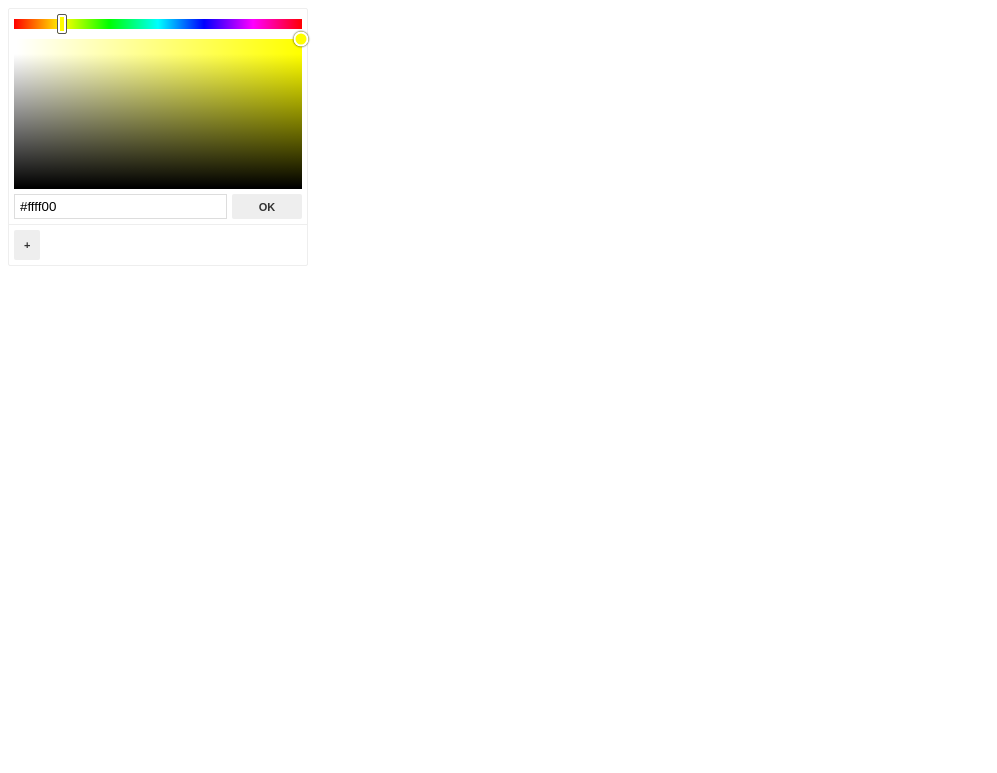
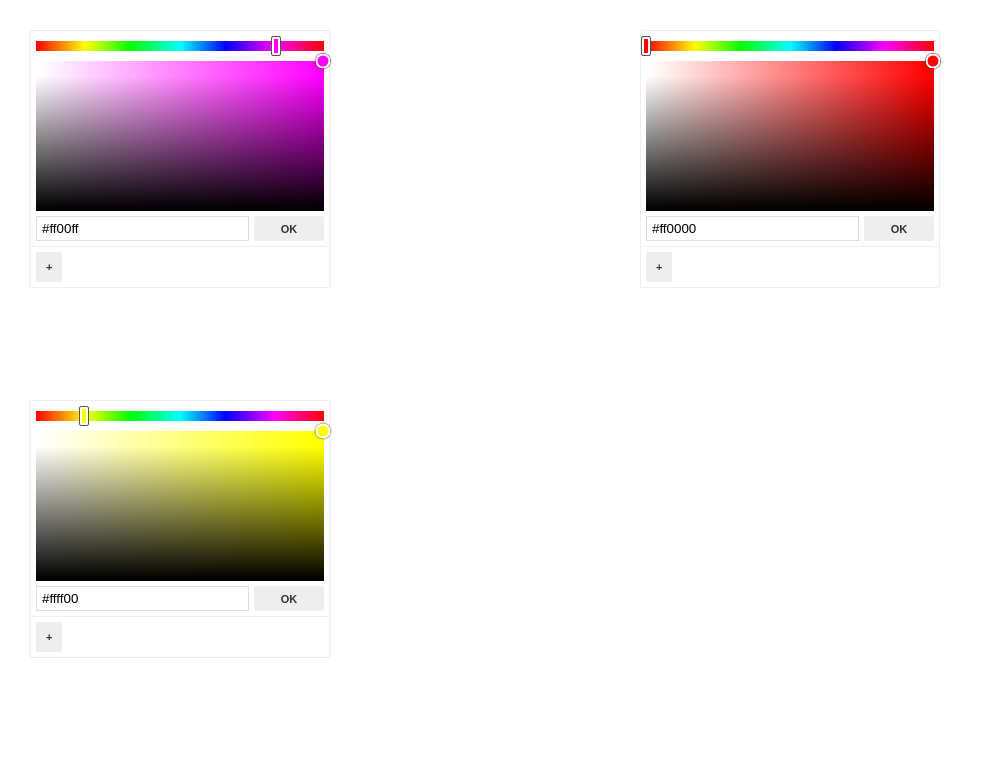
Before and after one commit to kartofelek007/color-picker, a plain HTML site: page index.html in a window 1280 px wide. Shown: the whole page, without its empty margins (0-997 px from the left). Drawn offline with Linux system fonts and the light colour scheme.

Commit message:
synchronizacja schowkow

```diff
--- a/app.js
+++ b/app.js
@@ -1,12 +1,17 @@
 import { ColorPicker } from "./colorpicker.js";
 
-const div = document.querySelector("#test");
+const c = [];
+
+{
+    const div = document.querySelector("#test1");
     const cp = new ColorPicker(div, {
-    initColor : "#ffff00",
+        initColor : "#ff00ff",
         showLibrary : true,
         showButtonOK : true,
-    dynamic : true
+        dynamic : true,
+        libraryID : "myColorsA"
     });
+    c.push(cp);
 
     cp.onColorSelect.on(color => {
         console.log(color);
@@ -15,3 +20,61 @@ cp.onColorSelect.on(color => {
     cp.onButtonClick.on(color => {
         console.log(color)
     })
+
+    cp.onColorsUpdate.on(colors => {
+        console.log(colors);
+        c.forEach(cp => cp.updateLibrary())
+    })
+}
+
+{
+    const div = document.querySelector("#test2");
+    const cp = new ColorPicker(div, {
+        initColor : "#ff0000",
+        showLibrary : true,
+        showButtonOK : true,
+        dynamic : true,
+        libraryID : "myColorsA"
+    });
+    c.push(cp);
+
+    cp.onColorSelect.on(color => {
+        console.log(color);
+    })
+
+    cp.onButtonClick.on(color => {
+        console.log(color)
+    })
+
+    cp.onColorsUpdate.on(colors => {
+        console.log(colors);
+        c.forEach(cp => cp.updateLibrary())
+    })
+
+}
+
+{
+    const div = document.querySelector("#test3");
+    const cp = new ColorPicker(div, {
+        initColor : "#ffff00",
+        showLibrary : true,
+        showButtonOK : true,
+        dynamic : true,
+        libraryID : "myColorsB"
+    });
+    c.push(cp);
+
+    cp.onColorSelect.on(color => {
+        console.log(color);
+    })
+
+    cp.onButtonClick.on(color => {
+        console.log(color)
+    })
+
+    cp.onColorsUpdate.on(colors => {
+        console.log(colors);
+        c.forEach(cp => cp.updateLibrary())
+    })
+
+}
--- a/colorpicker.js
+++ b/colorpicker.js
@@ -17,7 +17,8 @@ export class ColorPicker {
             initColor : "#ff0000",
             showLibrary : false,
             showButtonOK : false,
-            dynamic : false
+            dynamic : false,
+            libraryID : "colors"
         }, ...opts};
 
         this.el = document.createElement("div");
@@ -26,6 +27,8 @@ export class ColorPicker {
         this.color = this.options.initColor;
         this.onButtonClick = new PubSub();
         this.onColorSelect = new PubSub();
+        this.onColorsUpdate = new PubSub();
+
         place.append(this.el);
 
         this.hue = new HueSlider(this.el);
@@ -69,10 +72,13 @@ export class ColorPicker {
         })
 
         if (this.options.showLibrary) {
-            this.library = new Library(this.el, this.canvas);
+            this.library = new Library(this.el, this.options.libraryID, this.canvas);
             this.library.onColorSelect.on(color => {
                 this.input.value = color;
                 this.setColor(color);
+            });
+            this.library.onColorsChange.on(colors => {
+                this.onColorsUpdate.emit(colors);
             })
         }
 
@@ -90,4 +96,10 @@ export class ColorPicker {
         this.input.value = color;
         this.onColorSelect.emit(color);
     }
+
+    updateLibrary() {
+        if (this.options.showLibrary) {
+            this.library.updateColors();
+        }
+    }
 }
--- a/index.html
+++ b/index.html
@@ -8,8 +8,10 @@
     <link rel="stylesheet" href="style.css">
 </head>
 <body>
-    <div id="test"></div>
 
+    <div id="test1"></div>
+    <div id="test2"></div>
+    <div id="test3"></div>
 
     <script src="app.js" type="module"></script>
 </body>
--- a/library.js
+++ b/library.js
@@ -2,12 +2,14 @@ import { PubSub } from "./pubsub.js";
 import { rgb2hex } from "./functions.js";
 
 export class Library {
-    constructor(place, colorPicker) {
+    constructor(place, libraryID, colorPicker) {
         this.colorPicker = colorPicker;
+        this.libraryID = libraryID;
         this.place = place;
         this.onColorSelect = new PubSub();
         this.colors = [];
-        if (localStorage.getItem("colors")) this.colors = JSON.parse(localStorage.getItem("colors"));
+        this.onColorsChange = new PubSub();
+        if (localStorage.getItem(`picker-colors-${libraryID}`)) this.colors = JSON.parse(localStorage.getItem(`picker-colors-${libraryID}`));
         this.colorIndex = this.colors.length;
         this.createElement();
     }
@@ -49,14 +51,16 @@ export class Library {
         if (index) {
             this.colors.splice(index, 1);
         }
+        localStorage.setItem(`picker-colors-${this.libraryID}`, JSON.stringify(this.colors));
+        this.onColorsChange.emit(this.colors);
         this.createColors();
     }
 
     addColor(color) {
         this.colorIndex++;
         this.colors.push({index : this.colorIndex, color});
-        console.log(JSON.stringify(this.colors));
-        localStorage.setItem("colors", JSON.stringify(this.colors));
+        localStorage.setItem(`picker-colors-${this.libraryID}`, JSON.stringify(this.colors));
+        this.onColorsChange.emit(this.colors);
     }
 
     createColorElement(color, index = null) {
@@ -86,4 +90,9 @@ export class Library {
 
         this.colorsDiv.append(el);
     }
+
+    updateColors() {
+        if (localStorage.getItem(`picker-colors-${this.libraryID}`)) this.colors = JSON.parse(localStorage.getItem(`picker-colors-${this.libraryID}`));
+        this.createColors();
+    }
 }
--- a/style.css
+++ b/style.css
@@ -1,5 +1,16 @@
+body {
+    display: grid;
+    grid-template-columns: 1fr 1fr;
+    grid-template-rows: 1fr 1fr;
+    margin: 0;
+    height: 100vh;
+    padding: 30px;
+    box-sizing: border-box;
+}
+
 .color {
     width: 300px;
+    box-sizing: border-box;
     border: 1px solid #eee;
     border-radius: 2px;
     padding: 5px;
```
Lines whose indentation alone changed are shown as unchanged.
